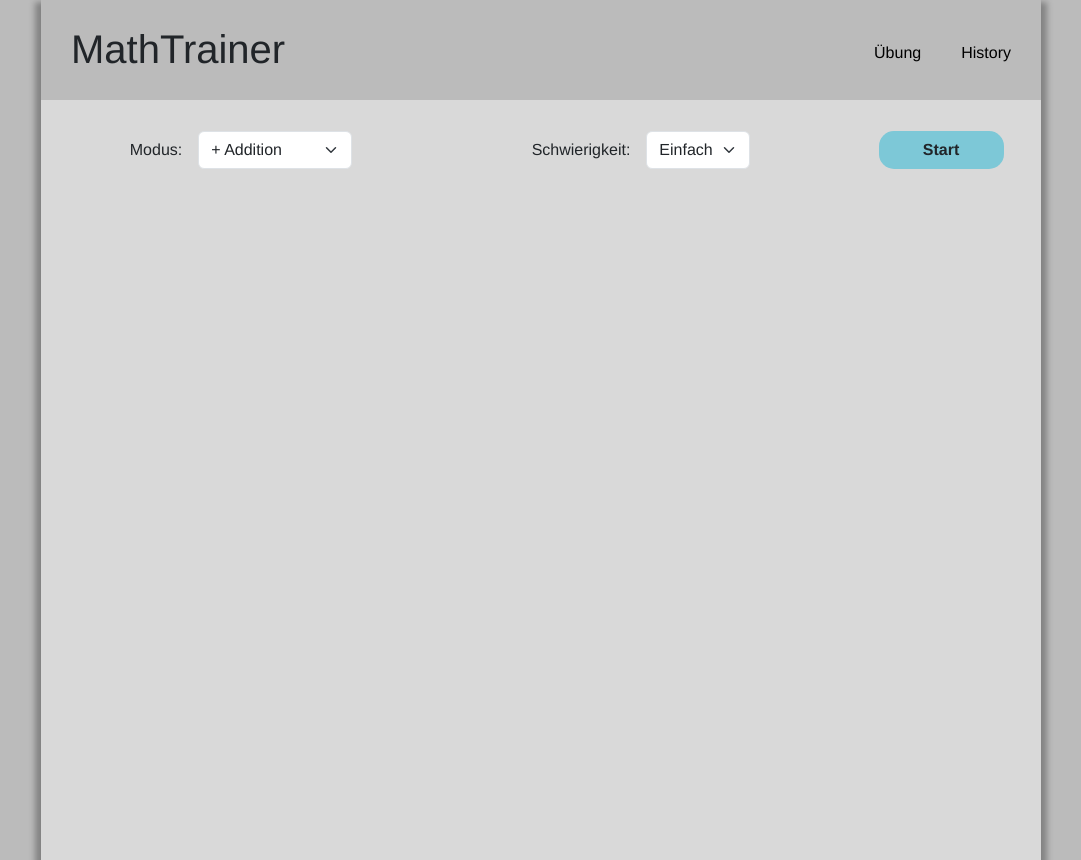
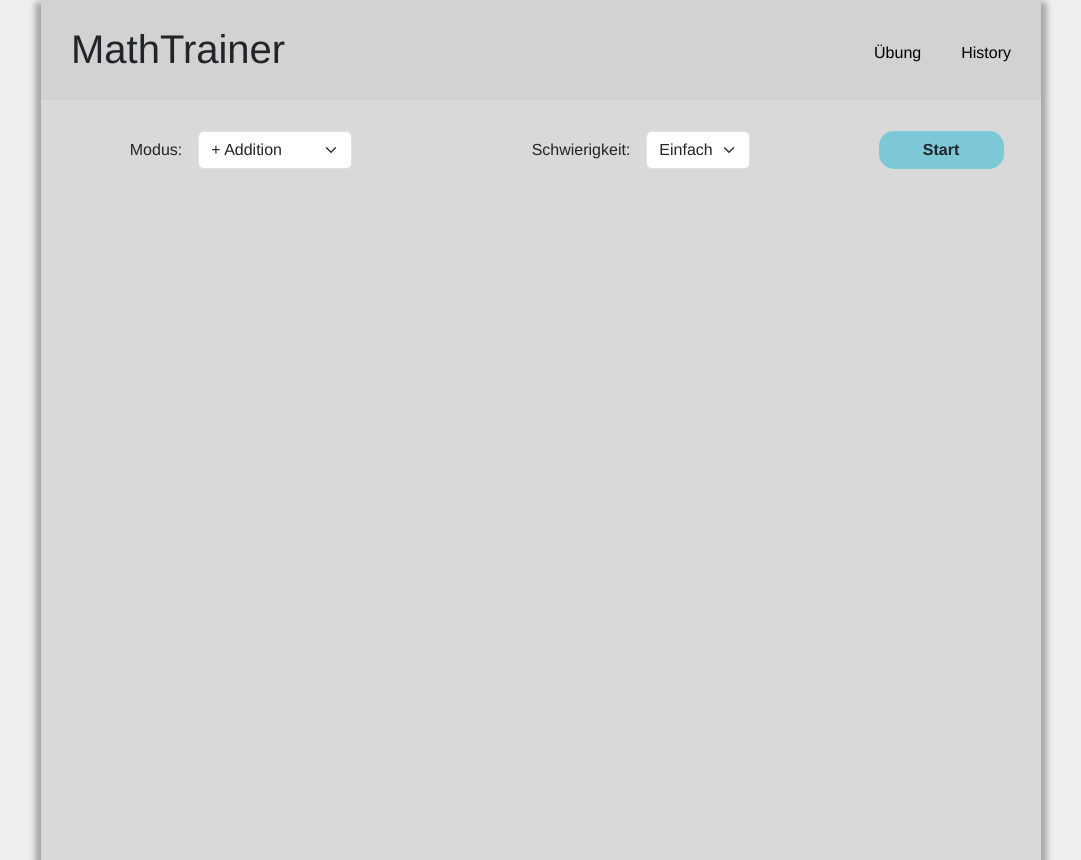
Before and after one commit to tnglf1337/ng-mathtrainer, an Angular app in the folder frontend/: page /uebung in a window 1280 px wide. Shown: the whole page, without its empty margins (99-1180 px from the left). Built offline with nearby package versions, Linux system fonts and the light colour scheme.

Commit message:
add root var

```diff
--- a/frontend/src/styles.css
+++ b/frontend/src/styles.css
@@ -1,5 +1,8 @@
-/* You can add global styles to this file, and also import other style files */
+:root {
+  --header-bg: #d2d2d2;
+}
+
 body {
-  background-color: #BBBBBB;
+  background-color: #efefef;
   font-family: Helvetica, sans-serif;
 }
```
